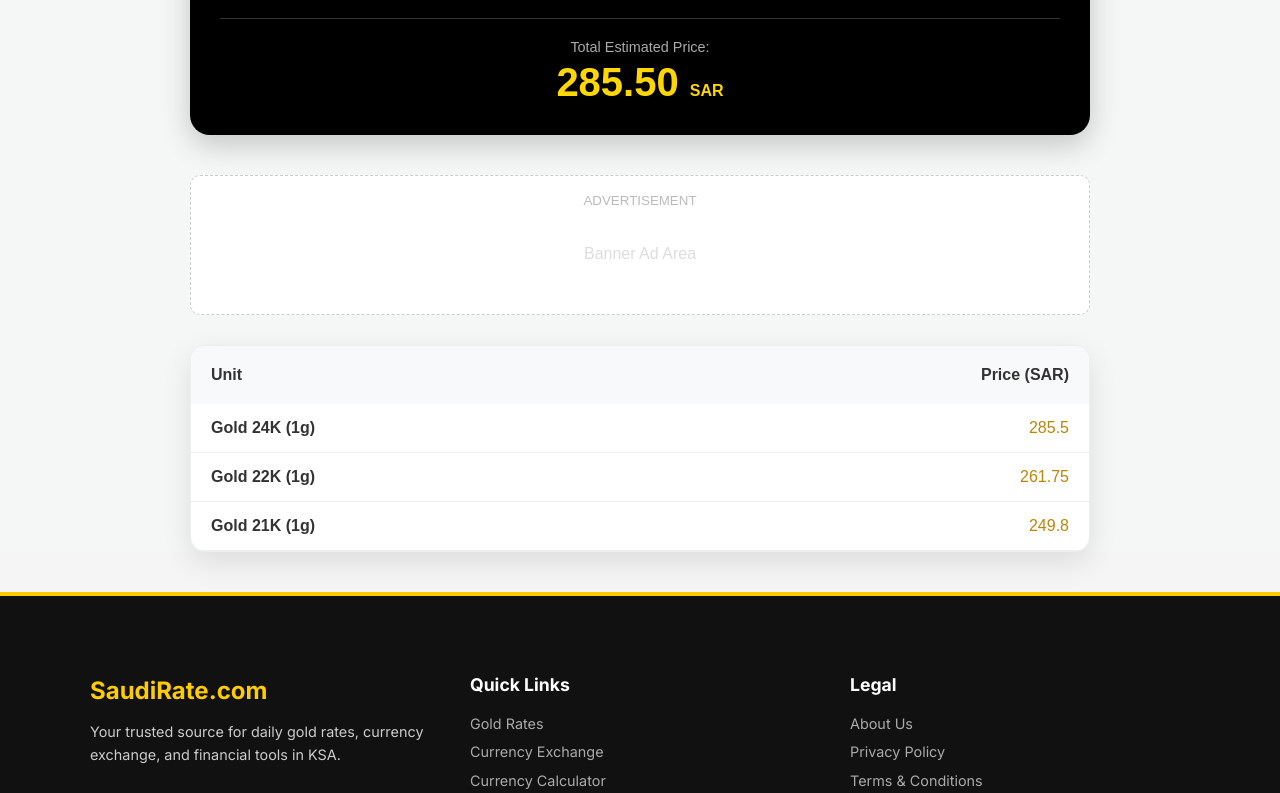
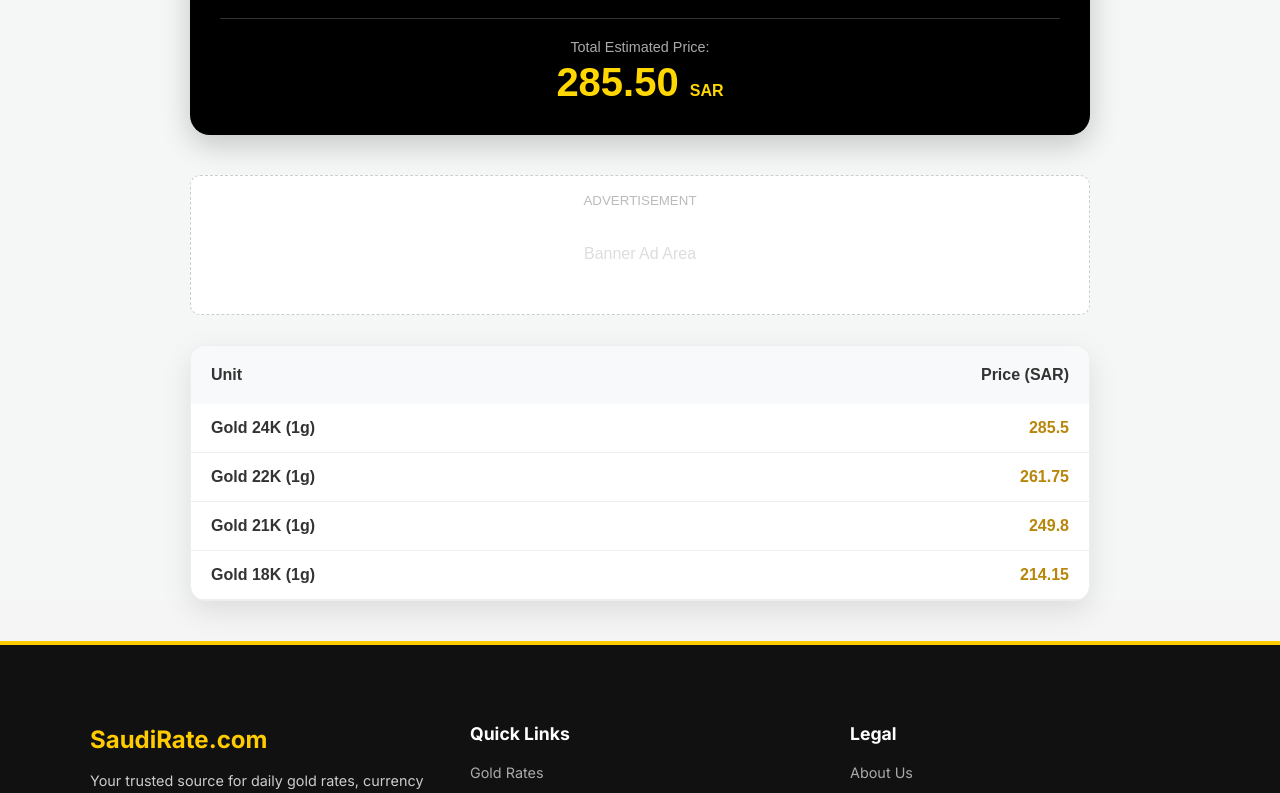
Before and after one commit to DiGiSaudia/saudirate, a Next.js app: page /gold-rates in a window 1280 px wide. Shown: the part 373-1166 px from the top of the page. Built offline with nearby package versions, Linux system fonts and the light colour scheme; no server answers.

Commit message:
Live gold functionality added with 18K

```diff
--- a/app/gold-rates/page.tsx
+++ b/app/gold-rates/page.tsx
@@ -1,25 +1,52 @@
 "use client";
-import React, { useState } from 'react';
+import React, { useState, useEffect } from 'react';
 import Link from 'next/link';
 
 export default function GoldRatesPage() {
   const [weight, setAmount] = useState<number>(1);
-  const [purity, setPurity] = useState<number>(285.50); // Default 24K rate
-
-  // Current Gold Rates (Manual for now)
-  const rates = {
+  const [rates, setRates] = useState({
     k24: 285.50,
     k22: 261.75,
     k21: 249.80,
     k18: 214.15
-  };
+  });
+  const [purity, setPurity] = useState<number>(285.50);
+  const [loading, setLoading] = useState<boolean>(true);
+
+  const API_KEY = '0dfe1f9efbc26627f2809000';
+
+  useEffect(() => {
+    const fetchGold = async () => {
+      try {
+        const response = await fetch(`https://v6.exchangerate-api.com/v6/${API_KEY}/latest/SAR`);
+        const data = await response.json();
+        if (data && data.result === "success") {
+          const goldOunceInSar = 1 / data.conversion_rates.XAU;
+          const base24K = goldOunceInSar / 31.1035;
+
+          const newRates = {
+            k24: Number(base24K.toFixed(2)),
+            k22: Number((base24K * 0.916).toFixed(2)),
+            k21: Number((base24K * 0.875).toFixed(2)),
+            k18: Number((base24K * 0.750).toFixed(2))
+          };
+          setRates(newRates);
+          setPurity(newRates.k24); // Default select 24k
+          setLoading(false);
+        }
+      } catch (error) {
+        console.error("Error fetching gold:", error);
+        setLoading(false);
+      }
+    };
+    fetchGold();
+  }, []);
 
   const totalPrice = (weight * purity).toFixed(2);
 
   return (
     <main style={{ minHeight: '100vh', backgroundColor: '#f4f7f6', fontFamily: 'sans-serif' }}>
 
-      {/* Top Nav */}
       <div style={{ backgroundColor: '#000', color: '#fff', padding: '15px 20px', display: 'flex', justifyContent: 'space-between', alignItems: 'center' }}>
         <Link href="/" style={{ color: '#FFD700', textDecoration: 'none', fontWeight: 'bold' }}>← Back to Home</Link>
         <span style={{ fontWeight: 'bold', color: '#FFD700' }}>SaudiRate Gold</span>
@@ -31,7 +58,6 @@ export default function GoldRatesPage() {
           Live Gold Rates & <span style={{ color: '#b8860b' }}>Calculator</span>
         </h1>
 
-        {/* --- GOLD CALCULATOR SECTION --- */}
         <div style={{ backgroundColor: '#000', color: '#fff', padding: '30px', borderRadius: '20px', marginBottom: '40px', boxShadow: '0 10px 30px rgba(0,0,0,0.2)' }}>
           <h2 style={{ fontSize: '1.2rem', color: '#FFD700', marginBottom: '20px', textAlign: 'center' }}>Gold Value Calculator</h2>
 
@@ -48,6 +74,7 @@ export default function GoldRatesPage() {
             <div>
               <label style={{ display: 'block', fontSize: '0.8rem', marginBottom: '5px' }}>Gold Purity (Karat)</label>
               <select
+                value={purity}
                 onChange={(e) => setPurity(Number(e.target.value))}
                 style={{ width: '100%', padding: '12px', borderRadius: '8px', border: 'none', fontSize: '1.1rem', color: '#000' }}
               >
@@ -62,18 +89,16 @@ export default function GoldRatesPage() {
           <div style={{ textAlign: 'center', paddingTop: '10px', borderTop: '1px solid #333' }}>
             <p style={{ fontSize: '0.9rem', color: '#aaa', margin: '10px 0 5px' }}>Total Estimated Price:</p>
             <div style={{ fontSize: '2.5rem', fontWeight: 'bold', color: '#FFD700' }}>
-              {totalPrice} <span style={{ fontSize: '1rem' }}>SAR</span>
+              {loading ? "..." : totalPrice} <span style={{ fontSize: '1rem' }}>SAR</span>
             </div>
           </div>
         </div>
 
-        {/* Ad Space */}
         <div style={{ backgroundColor: '#fff', padding: '15px', textAlign: 'center', border: '1px dashed #ccc', marginBottom: '30px', borderRadius: '10px' }}>
           <small style={{ color: '#bbb' }}>ADVERTISEMENT</small>
           <div style={{ minHeight: '90px', display: 'flex', alignItems: 'center', justifyContent: 'center', color: '#ddd' }}>Banner Ad Area</div>
         </div>
 
-        {/* Gold Table */}
         <div style={{ backgroundColor: '#fff', borderRadius: '15px', overflow: 'hidden', boxShadow: '0 10px 30px rgba(0,0,0,0.1)', border: '1px solid #eee' }}>
           <table style={{ width: '100%', borderCollapse: 'collapse' }}>
             <thead>
@@ -85,15 +110,19 @@ export default function GoldRatesPage() {
             <tbody>
               <tr style={{ borderBottom: '1px solid #eee' }}>
                 <td style={{ padding: '15px 20px', fontWeight: 'bold' }}>Gold 24K (1g)</td>
-                <td style={{ padding: '15px 20px', textAlign: 'right', color: '#b8860b' }}>{rates.k24}</td>
+                <td style={{ padding: '15px 20px', textAlign: 'right', color: '#b8860b', fontWeight: 'bold' }}>{loading ? "Loading..." : rates.k24}</td>
               </tr>
               <tr style={{ borderBottom: '1px solid #eee' }}>
                 <td style={{ padding: '15px 20px', fontWeight: 'bold' }}>Gold 22K (1g)</td>
-                <td style={{ padding: '15px 20px', textAlign: 'right', color: '#b8860b' }}>{rates.k22}</td>
+                <td style={{ padding: '15px 20px', textAlign: 'right', color: '#b8860b', fontWeight: 'bold' }}>{loading ? "Loading..." : rates.k22}</td>
               </tr>
               <tr style={{ borderBottom: '1px solid #eee' }}>
                 <td style={{ padding: '15px 20px', fontWeight: 'bold' }}>Gold 21K (1g)</td>
-                <td style={{ padding: '15px 20px', textAlign: 'right', color: '#b8860b' }}>{rates.k21}</td>
+                <td style={{ padding: '15px 20px', textAlign: 'right', color: '#b8860b', fontWeight: 'bold' }}>{loading ? "Loading..." : rates.k21}</td>
+              </tr>
+              <tr style={{ borderBottom: '1px solid #eee' }}>
+                <td style={{ padding: '15px 20px', fontWeight: 'bold' }}>Gold 18K (1g)</td>
+                <td style={{ padding: '15px 20px', textAlign: 'right', color: '#b8860b', fontWeight: 'bold' }}>{loading ? "Loading..." : rates.k18}</td>
               </tr>
             </tbody>
           </table>
```
